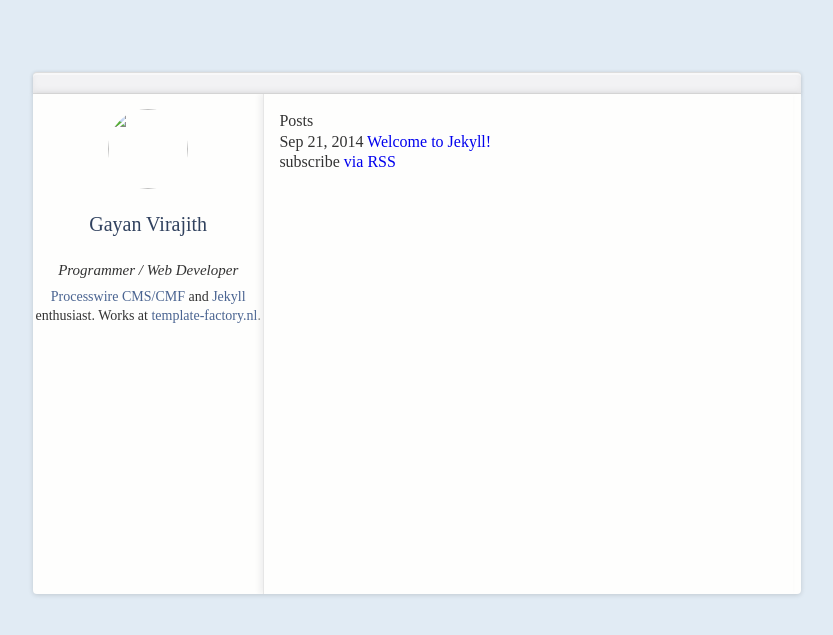
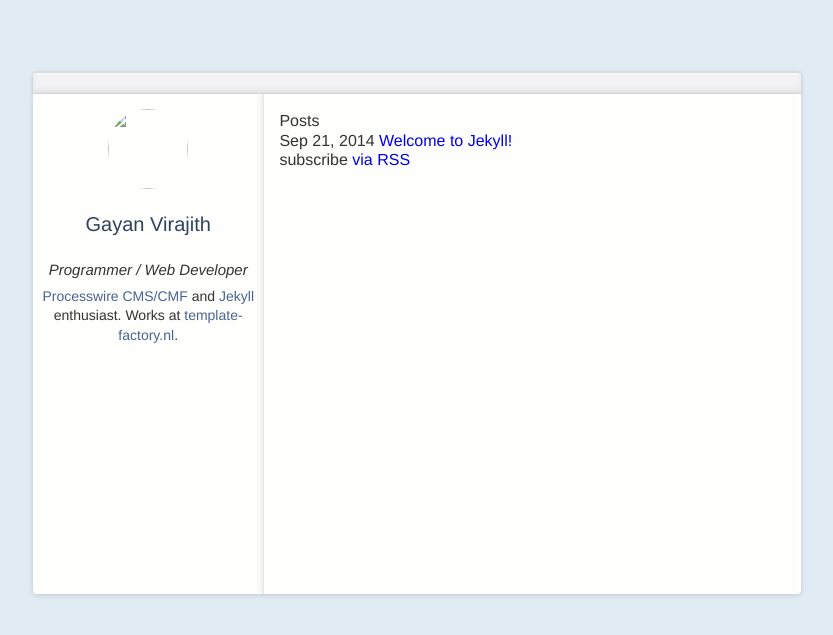
Before and after one commit to gayanvirajith/nugo, a Jekyll site: the page built from index.html, in a window 1280 px wide. Shown: the top 635 px of the page, without its empty margins (223-1056 px from the left). Built offline with Jekyll 4.4.1, drawn with Linux system fonts in a browser that asks for light colours; nearby versions of some CDN libraries.

Commit message:
Dynamic inline style inputs

```diff
--- a/_layouts/default.html
+++ b/_layouts/default.html
@@ -25,33 +25,7 @@ layout: compress
           <script src="https://oss.maxcdn.com/html5shiv/3.7.2/html5shiv.min.js"></script>
           <script src="https://oss.maxcdn.com/respond/1.4.2/respond.min.js"></script>
         <![endif]-->
-        <style type="text/css">
-        *, ::after, ::before { transition: border-box; -webkit-transition: border-box; }
-html, body, div, span, applet, object, iframe, h1, h2, h3, h4, h5, h6, p, blockquote, pre, a, abbr, acronym, address, big, cite, code, del, dfn, em, img, ins, kbd, q, s, samp, small, strike, strong, sub, sup, tt, var, b, u, i, center, dl, dt, dd, ol, ul, li, fieldset, form, label, legend, table, caption, tbody, tfoot, thead, tr, th, td, article, aside, canvas, details, embed, figure, figcaption, footer, header, hgroup, menu, nav, output, ruby, section, summary, time, mark, audio, video { margin: 0px; padding: 0px; border: 0px; font-family: inherit; font-size: inherit; font-style: inherit; font-variant: inherit; font-weight: inherit; line-height: inherit; vertical-align: baseline; }
-html * { -webkit-font-smoothing: antialiased; }
-div#main-container { width: 90%; max-width: 768px; margin: 0px auto; padding: 60px 0px; }
-.topping { padding: 10px 0px; border-style: solid; border-color: rgb(221, 221, 221); border-width: 1px 0px; border-top-left-radius: 4px; border-top-right-radius: 4px; border-bottom-right-radius: 0px; border-bottom-left-radius: 0px; -webkit-box-shadow: rgba(255, 255, 255, 0.498039) 0px 2px 1px inset, rgba(0, 0, 0, 0.0470588) 0px -3px 6px inset, rgba(0, 0, 0, 0.2) 0px 1px 4px; box-shadow: rgba(255, 255, 255, 0.498039) 0px 2px 1px inset, rgba(0, 0, 0, 0.0470588) 0px -3px 6px inset, rgba(0, 0, 0, 0.2) 0px 1px 4px; margin-top: 12px; background: rgb(242, 242, 244); }
-.content-wrapper { width: 100%; height: auto; display: block; border-top-left-radius: 0px; border-top-right-radius: 0px; border-bottom-right-radius: 4px; border-bottom-left-radius: 4px; -webkit-box-shadow: rgba(0, 0, 0, 0.14902) 0px 1px 5px; box-shadow: rgba(0, 0, 0, 0.14902) 0px 1px 5px; overflow: hidden; background: rgb(254, 254, 253); }
-.sidebar, .content { width: 100%; float: left; display: block; }
-.sidebar { min-height: 500px; width: 30%; float: left; }
-.sidebar-container { padding: 15px 0px; }
-img { border: 0px; display: block; max-width: 100%; height: auto; }
-.sidebar img, .sidebar h1, .sidebar h2, .sidebar p { margin: 0px auto; text-align: center; }
-.sidebar img { width: 80px; height: 80px; border-top-left-radius: 50%; border-top-right-radius: 50%; border-bottom-right-radius: 50%; border-bottom-left-radius: 50%; margin-bottom: 20px; }
-h1, h2, h3, h4, h5, h6 { line-height: 1.5; color: rgb(51, 51, 51); }
-.sidebar h1 { font-size: 1.25rem; color: rgb(48, 65, 94); padding-bottom: 20px; }
-.italic { font-style: italic; }
-.sidebar h2 { font-size: 0.9375rem; }
-p { line-height: 1.4; }
-.sidebar p { font-size: 0.875rem; }
-.sidebar p.tagline { min-height: 150px; padding: 5px 0px; }
-a { text-decoration: none; }
-.sidebar a { color: rgb(74, 100, 145); }
-.content { border-left-style: solid; border-left-width: 1px; border-left-color: rgb(230, 230, 230); border-top-style: none; border-top-width: 1px; border-top-color: rgb(230, 230, 230); width: 68.88%; float: left; -webkit-box-shadow: rgb(238, 238, 238) -3px 0px 6px; box-shadow: rgb(238, 238, 238) -3px 0px 6px; min-height: 500px; }
-.content-container { padding: 15px; }
-ol, ul { list-style: none; }
-ul { list-style-position: inside; }
-</style>
+        <style type="text/css"></style>
 	</head>
     <body>
 		<div id="main-container">
@@ -78,62 +52,62 @@ ul { list-style-position: inside; }
             else window.addEventListener('load', cb);
 
             // // noprotect
-            // var CSSCriticalPath = function(w, d, opts) {
-            //   var opt = opts || {};
-            //   var css = {};
-            //   var pushCSS = function(r) {
-            //     if(!!css[r.selectorText] === false) css[r.selectorText] = {};
-            //     var styles = r.style.cssText.split(/;(?![A-Za-z0-9])/);
-            //     for(var i = 0; i < styles.length; i++) {
-            //       if(!!styles[i] === false) continue;
-            //       var pair = styles[i].split(": ");
-            //       pair[0] = pair[0].trim();
-            //       pair[1] = pair[1].trim();
-            //       css[r.selectorText][pair[0]] = pair[1];
-            //     }
-            //   };
+            var CSSCriticalPath = function(w, d, opts) {
+              var opt = opts || {};
+              var css = {};
+              var pushCSS = function(r) {
+                if(!!css[r.selectorText] === false) css[r.selectorText] = {};
+                var styles = r.style.cssText.split(/;(?![A-Za-z0-9])/);
+                for(var i = 0; i < styles.length; i++) {
+                  if(!!styles[i] === false) continue;
+                  var pair = styles[i].split(": ");
+                  pair[0] = pair[0].trim();
+                  pair[1] = pair[1].trim();
+                  css[r.selectorText][pair[0]] = pair[1];
+                }
+              };
 
-            //   var parseTree = function() {
-            //     // Get a list of all the elements in the view.
-            //     var height = w.innerHeight;
-            //     var walker = d.createTreeWalker(d.body, NodeFilter.SHOW_ELEMENT, function(node) { return NodeFilter.FILTER_ACCEPT; }, true);
+              var parseTree = function() {
+                // Get a list of all the elements in the view.
+                var height = w.innerHeight;
+                var walker = d.createTreeWalker(d.body, NodeFilter.SHOW_ELEMENT, function(node) { return NodeFilter.FILTER_ACCEPT; }, true);
 
-            //     while(walker.nextNode()) {
-            //       var node = walker.currentNode;
-            //       var rect = node.getBoundingClientRect();
-            //       if(rect.top < height || opt.scanFullPage) {
-            //         var rules = w.getMatchedCSSRules(node);
-            //         if(!!rules) {
-            //           for(var r = 0; r < rules.length; r++) {
-            //             pushCSS(rules[r]);
-            //           }
-            //         }
-            //       }
-            //     }
-            //   };
+                while(walker.nextNode()) {
+                  var node = walker.currentNode;
+                  var rect = node.getBoundingClientRect();
+                  if(rect.top < height || opt.scanFullPage) {
+                    var rules = w.getMatchedCSSRules(node);
+                    if(!!rules) {
+                      for(var r = 0; r < rules.length; r++) {
+                        pushCSS(rules[r]);
+                      }
+                    }
+                  }
+                }
+              };
 
-            //   this.generateCSS = function() {
-            //     var finalCSS = "";
-            //     for(var k in css) {
-            //       finalCSS += k + " { ";
-            //       for(var j in css[k]) {
-            //         finalCSS += j + ": " + css[k][j] + "; ";
-            //       }
-            //       finalCSS += "}\n";
-            //     }
+              this.generateCSS = function() {
+                var finalCSS = "";
+                for(var k in css) {
+                  finalCSS += k + " { ";
+                  for(var j in css[k]) {
+                    finalCSS += j + ": " + css[k][j] + "; ";
+                  }
+                  finalCSS += "}\n";
+                }
 
-            //     return finalCSS;
-            //   };
+                return finalCSS;
+              };
 
-            //   parseTree();
-            // };
+              parseTree();
+            };
 
-            // window.onload = function() {
-            //   var cp = new CSSCriticalPath(window, document, { scanFullPage: false});
-            //   var css = cp.generateCSS();
-            //   $('style').html(css);
+            window.onload = function() {
+              var cp = new CSSCriticalPath(window, document, { scanFullPage: false});
+              var css = cp.generateCSS();
+              $('style').html(css);
 
-            // };
+            };
         </script>
         <!-- jQuery -->
       <script src="//ajax.googleapis.com/ajax/libs/jquery/1.11.1/jquery.min.js"></script>
```
